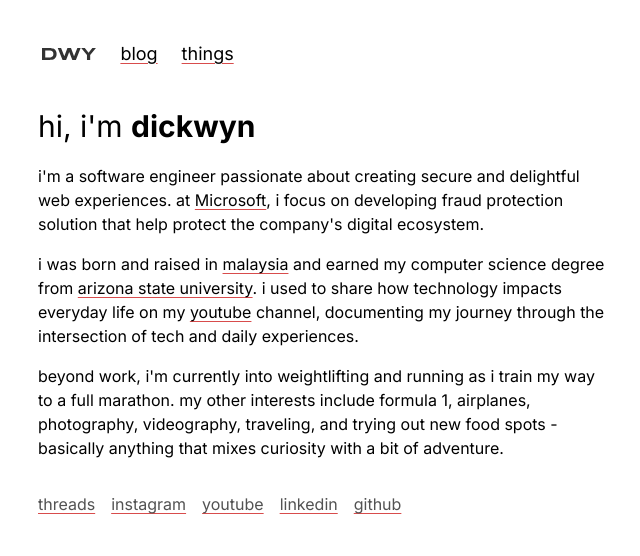
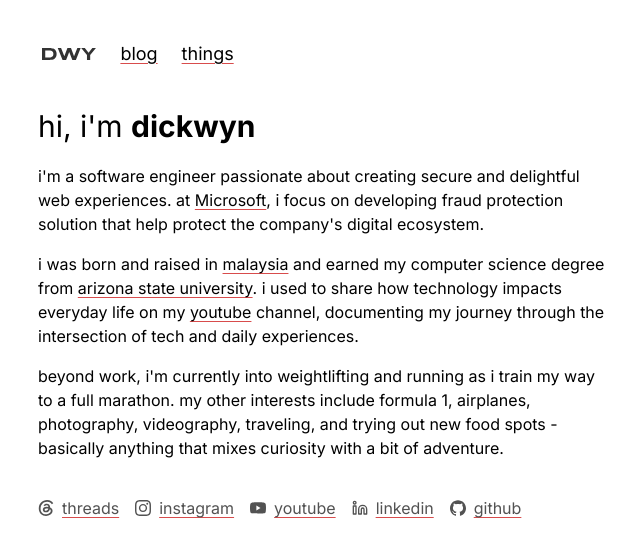
Before and after one commit to dickwyn/v4, a Next.js app: page / in a window 1280 px wide. Shown: the top 556 px of the page, without its empty margins (314-954 px from the left). Built offline with nearby package versions, Linux system fonts and the light colour scheme.

Commit message:
style: add app icons to footer links

```diff
--- a/app/components/footer.tsx
+++ b/app/components/footer.tsx
@@ -1,23 +1,36 @@
+import { Linkedin } from 'lucide-react';
+import { siGithub, siInstagram, siThreads, siYoutube } from 'simple-icons';
+
 const links = [
   {
     href: 'https://www.threads.com/@dickwyn',
     label: 'threads',
+    icon: siThreads,
+    hoverColor: 'group-hover:text-black dark:group-hover:text-white',
   },
   {
     href: 'https://instagram.com/dickwyn',
     label: 'instagram',
+    icon: siInstagram,
+    hoverColor: 'group-hover:text-pink-500',
   },
   {
     href: 'https://youtube.com/dickwyn',
     label: 'youtube',
+    icon: siYoutube,
+    hoverColor: 'group-hover:text-red-600',
   },
   {
     href: 'https://www.linkedin.com/in/dickwyn',
     label: 'linkedin',
+    icon: null, // Using Lucide React component instead
+    hoverColor: 'group-hover:text-blue-600',
   },
   {
     href: 'https://github.com/dickwyn',
     label: 'github',
+    icon: siGithub,
+    hoverColor: 'group-hover:text-gray-800 dark:group-hover:text-gray-200',
   },
 ];
 
@@ -28,12 +41,28 @@ export default function Footer() {
         {links.map((link, index) => (
           <li key={index}>
             <a
-              className="flex items-center transition-all"
+              className="group flex items-center transition-all hover:text-neutral-800 dark:hover:text-neutral-100"
               rel="noopener noreferrer"
               target="_blank"
               href={link.href}
             >
-              <p className="h-8">{link.label}</p>
+              <div className={`mr-2 h-4 w-4 flex-shrink-0 transition-colors ${link.hoverColor}`}>
+                {link.label === 'linkedin' ? (
+                  <Linkedin size={16} />
+                ) : link.icon ? (
+                  <svg
+                    role="img"
+                    viewBox="0 0 24 24"
+                    xmlns="http://www.w3.org/2000/svg"
+                    className="h-4 w-4"
+                    fill="currentColor"
+                  >
+                    <title>{link.icon.title}</title>
+                    <path d={link.icon.path} />
+                  </svg>
+                ) : null}
+              </div>
+              <p className="h-8 flex items-center">{link.label}</p>
             </a>
           </li>
         ))}
--- a/package.json
+++ b/package.json
@@ -25,12 +25,14 @@
     "@types/react-dom": "19.1.5",
     "@vercel/analytics": "^1.5.0",
     "@vercel/speed-insights": "^1.2.0",
+    "lucide-react": "^0.542.0",
     "next": "15.4.6",
     "next-mdx-remote": "^5.0.0",
     "postcss": "^8.5.3",
     "react": "19.1.0",
     "react-dom": "19.1.0",
     "shiki": "^3.12.0",
+    "simple-icons": "^15.13.0",
     "tailwindcss": "^4.1.7",
     "tinacms": "^2.8.2",
     "typescript": "5.8.3"
```
Also changed, not shown: 1 other file (tests, documents, lock files or other folders).
